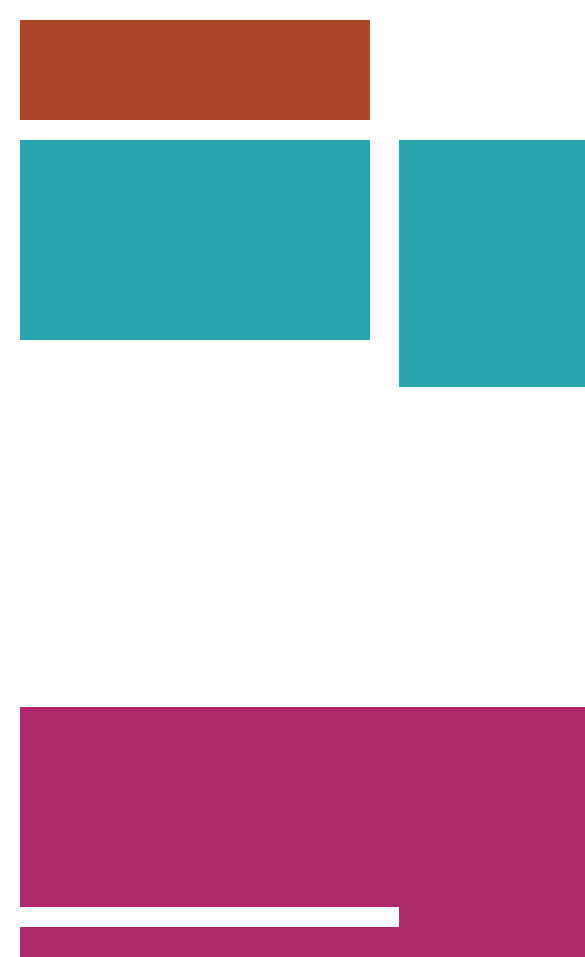
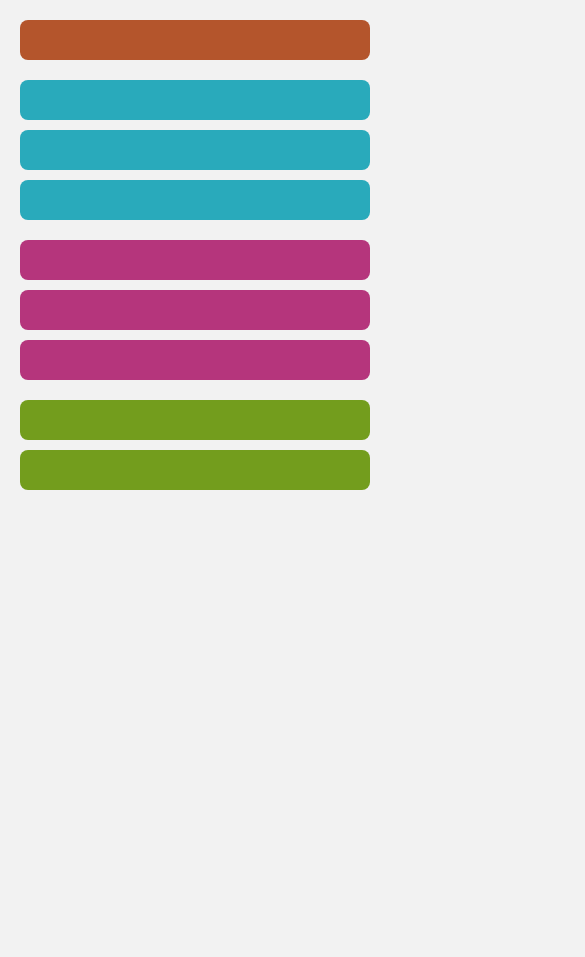
Before and after one commit to bek3020/fastgo, a plain HTML site: page loyaout.html in a window 390 px wide. Shown: the top 957 px of the page, 585 px wide, since content can reach past the window. After the commit the page ends 844 px from the top, so only its background shows below. Drawn offline with Linux system fonts and the light colour scheme.

Commit message:
behruzbek

```diff
--- a/loa.css
+++ b/loa.css
@@ -1,163 +1,74 @@
-* {
+body {
   margin: 0;
-  padding: 0;
+  background: #f2f2f2;
+  font-family: sans-serif;
+}
+
+.wrapper {
+  width: 100%;
+  max-width: 1440px;
+  margin: auto;
+  padding: 20px;
   box-sizing: border-box;
-}
-.wropper {
-  width: 100%;
-  height: 100vh;
 }
 
 .panel {
   display: flex;
-  align-items: center;
-  flex-direction: column;
-}
-header {
-  background-color: #ac4828;
-  width: 100%;
-  height: 100px;
-  margin-bottom: 20px;
-}
-section {
-  width: 100%;
-  height: 247px;
-  display: flex;
-  align-items: center;
-  gap: 20px;
+  flex-wrap: wrap;
+  gap: 10px;
   margin-bottom: 20px;
 }
 
 .box {
-  width: 607px;
-  height: 247px;
-  background-color: #28a4ac;
-}
-.box1 {
-  width: 607px;
-  height: 247px;
-  background-color: #ac2868;
-}
-.boxs {
-  display: flex;
-  align-items: center;
-  gap: 20px;
-  width: 100%;
-}
-footer {
-  display: flex;
-  align-items: center;
-  gap: 20px;
-  width: 100%;
-  height: 206px;
-}
-.footer_box_1 {
-  width: 980px;
-  height: 206px;
-  background-color: #6e8f10;
-}
-.footer_box_2 {
-  width: 607px;
-  height: 206px;
-  background-color: #6e8f10;
+  flex: 1 1 calc(33.333% - 10px);
+  padding: 80px;
+  border-radius: 8px;
+  box-sizing: border-box;
 }
 
-@media (max-width: 1150px) {
-  .wropper {
-    padding: 20px 20px 20px 20px;
+.header-box {
+  background-color: #b4552c;
+  flex: 1 1 100%;
+  text-transform: uppercase;
 }
 
-  section {
-    display: flex;
-    flex-wrap: wrap;
-    gap: 29px;
+.blue-box { background-color: #29aabb; }
+.pink-box { background-color: #b5357c; }
+.green-box { background-color: #739d1d; }
+
+@media (max-width: 1100px) {
+  .box {
+    flex: 1 1 calc(50% - 10px);
   }
-  section:nth-last-child(2) {
-    display: flex;
-    flex-wrap: wrap;
-    gap: 29px;
-    margin-top: 300px;
-  }
-  .boxs {
-    display: flex;
-    flex-wrap: wrap;
-    gap: 20px;
-  }
-  .box {
-    height: 247px;
-    flex: 1 0 200px;
-    background-color: #28a4ac;
-  }
-  .box1 {
-    height: 247px;
-    flex: 1 0 200px;
-    background-color: #ac2868;
-  }
-  footer {
-    flex-direction: column;
-    top: 941px;
-    left: 21px;
-    margin-top: 40%;
 }
 
-  .footer_box_2 {
-    width: 980px;
+@media (max-width: 1000px) {
+  .box {
+    flex: 1 1 100%;
+  }
+  .pink-box:nth-child(1){
+    flex: 1 1 calc(50% - 10px);
+
+  }
+  .pink-box:nth-child(2){
+    flex: 1 1 calc(50% - 10px);
+
   }
 }
-@media (max-width: 932px) {
-  section {
-    display: flex;
-    flex-wrap: wrap;
-  }
-  .box:nth-last-child(2) {
-    display: none;
-  }
+
+@media (max-width: 600px) {
   .box {
-    width: 100%;
-    height: 100%;
-  }
-  .boxs {
-    display: flex;
-    flex-wrap: wrap;
-    gap: 20px;
+    padding: 20px;
+    font-size: 16px;
   }
 
-  .box1 {
-    height: 247px;
-    flex: 1 0 200px;
-    background-color: #ac2868;
+  .header-box {
+    font-size: 20px;
   }
-  footer {
-    flex-direction: column;
-    top: 941px;
-    left: 21px;
-    margin-top: 40%;
+  .pink-box:nth-child(1){
+    flex: 1 1 100%;
   }
-
-  .footer_box_2 {
-    width: 100%;
-  }
-  .footer_box_1 {
-    width: 100%;
+  .pink-box:nth-child(2){
+    flex: 1 1 100%;
   }
 }
-@media (max-width: 552px) {
-  section {
-    display: flex;
-    flex-direction: column;
-    width: 100%;
-  }
-  .boxs {
-    display: flex;
-    flex-direction: column;
-    gap: 20px;
-  }
-  .box {
-    width: 100%;
-  }
-  .wropper {
-    display: flex;
-    flex-direction: column;
-    gap: 25px;
-  }
-}
--- a/loyaout.html
+++ b/loyaout.html
@@ -1,34 +1,37 @@
 <!DOCTYPE html>
 <html lang="en">
   <head>
-    <meta charset="UTF-8">
-    <meta name="viewport" content="width=device-width, initial-scale=1.0">
+    <meta charset="UTF-8" />
+    <meta name="viewport" content="width=device-width, initial-scale=1.0" />
     <title>Document</title>
-    <link rel="stylesheet" href="loa.css">
+    <link rel="stylesheet" href="loa.css" />
   </head>
   <body>
-    <div class="wropper">
+    <div class="wrapper">
+
         <div class="panel">
-            <header></header>
-            <section>
-               <div class="boxs">
-                <div class="box"></div>
-                <div class="box"></div>
+          <div class="box header-box"></div>
         </div>
-            <div class="box"></div>
-            </section>
-            <section>
-               <div class="boxs">
-                <div class="box1"></div>
-                <div class="box1"></div>
+
+        <div class="panel">
+          <div class="box blue-box"></div>
+          <div class="box blue-box"></div>
+          <div class="box blue-box"></div>
         </div>
-                <div class="box1"></div>
-            </section>
-            <footer>
-                <div class="footer_box_1"></div>
-                <div class="footer_box_2"></div>
-            </footer>
+
+        <div class="panel">
+          <div class="box pink-box"></div>
+          <div class="box pink-box"></div>
+          <div class="box pink-box"></div>
         </div>
+
+        <div class="panel">
+          <div class="box green-box"></div>
+          <div class="box green-box"></div>
         </div>
+
+      </div>
+
+    </body>
   </body>
 </html>
```
Also changed, not shown: index.html (+12 -0 lines), style.css (+25 -0 lines). Lines whose indentation alone changed are shown as unchanged.
